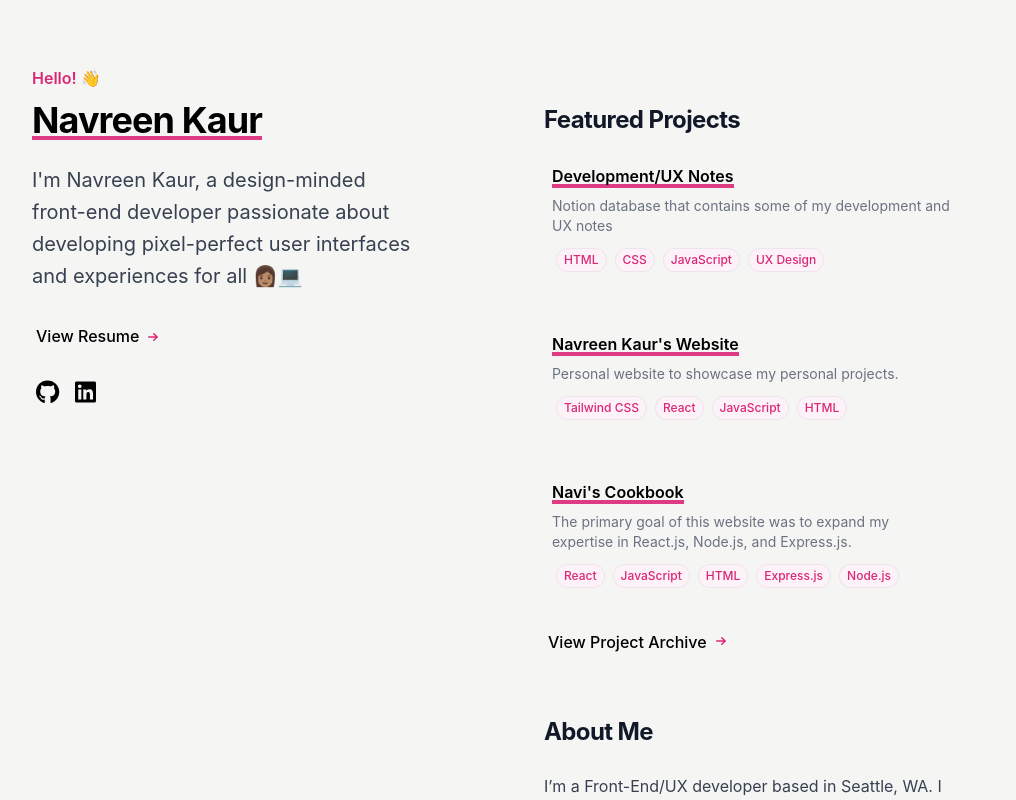
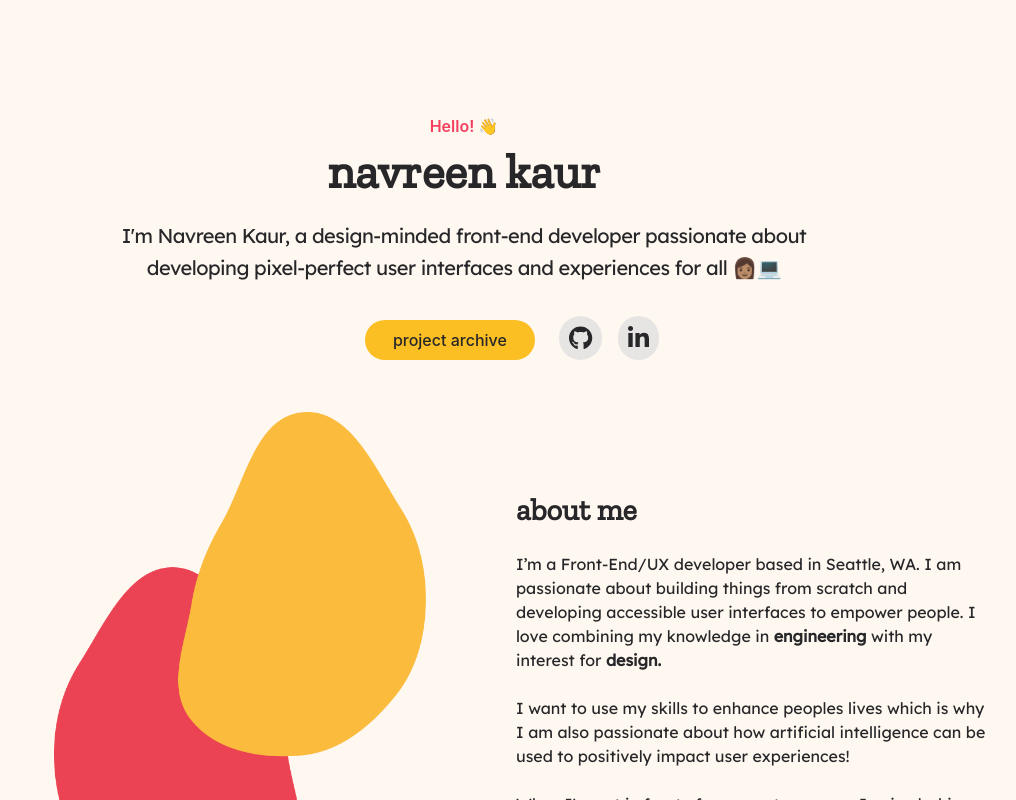
Before and after one commit to NavreenK/navreenk.github.io, a React (Create React App) app: page / in a window 1280 px wide. Shown: the top 800 px of the page, without its empty margins (144-1160 px from the left). Built offline with nearby package versions, Linux system fonts and the light colour scheme.

Commit message:
v2 of personal website

```diff
--- a/public/index.html
+++ b/public/index.html
@@ -15,6 +15,10 @@
       user's mobile device or desktop. See https://developers.google.com/web/fundamentals/web-app-manifest/
     -->
     <link rel="manifest" href="%PUBLIC_URL%/manifest.json" />
+    <link rel="stylesheet"
+    href="https://fonts.googleapis.com/css2?family=Zilla+Slab">
+    <link rel="stylesheet"
+    href="https://fonts.googleapis.com/css2?family=Lexend">
     <!--
       Notice the use of %PUBLIC_URL% in the tags above.
       It will be replaced with the URL of the `public` folder during the build.
@@ -26,7 +30,7 @@
     -->
     <title>Navreen Kaur</title>
   </head>
-  <body class="bg-stone-100">
+  <body class="bg-orange-50/[.50]">
     <noscript>You need to enable JavaScript to run this app.</noscript>
     <div id="root"></div>
     <!--
--- a/src/App.css
+++ b/src/App.css
@@ -42,18 +42,17 @@
 }
 
 .projectLink {
-    background:
-    linear-gradient(
-      to bottom,
-      var(--link-hover) 0%,
-      var(--link-hover) 100%
-    );
+    width: -webkit-fill-available;
+    text-align: -webkit-center;
     background-position: 0 100%;
     background-repeat: repeat-x;
     background-size: 4px 4px;
-    color: #000;
     text-decoration: none;
     transition: background-size 0.4s ease-in-out, background-image 0.4s ease-in-out;
+}
+
+.centerText {
+  text-align: -webkit-center;
 }
 
 .resumeLink {
@@ -66,7 +65,6 @@
     background-position: 0 100%;
     background-repeat: repeat-x;
     background-size: 4px 4px;
-    color: #000;
     text-decoration: none;
     transition: background-size 0.4s ease-in-out, background-image 0.4s ease-in-out;
 }
@@ -74,3 +72,17 @@
 .projectLink:hover {
   background-size: 4px 65%;
 }
+
+.headerFont {
+  font-family: 'Zilla Slab', serif;
+}
+.textFont {
+  font-family: 'Lexend', serif;
+}
+@media (max-width: 422px) {
+  .smallScreenButton {
+    display: grid;
+    margin-left: 0px;
+    margin-top: 19px;
+  }
+}
--- a/src/App.js
+++ b/src/App.js
@@ -1,35 +1,38 @@
 import './App.css';
 import { FontAwesomeIcon } from '@fortawesome/react-fontawesome'
 import { ArrowSmallRightIcon } from '@heroicons/react/20/solid'
-import { faGithub, faLinkedin } from '@fortawesome/free-brands-svg-icons';
+import { faGithub, faLinkedinIn } from '@fortawesome/free-brands-svg-icons';
 import Projects from './components/projects';
+import AboutMe from './components/aboutme';
 
 function App() {
   return (
     <div>
-      <div className="relative isolate overflow-hidden bg-stone-100 px-6 py-24 sm:py-32 lg:py-16 lg:overflow-visible lg:px-0">
-        <div className="m-auto grid max-w-2xl grid-cols-1 gap-x-8 max-w-screen-lg lg:grid-cols-2 lg:items-start lg:gap-y-10">
-          <div className="-ml-12 -mt-12 p-12 lg:sticky lg:top-4 lg:col-start-1 lg:row-span-2 lg:row-start-1 lg:overflow-hidden">
-            <div className="lg:pr-4 lg:mx-auto lg:grid lg:w-full lg:max-w-7xl lg:gap-x-8 lg:px-12">
-              <div className="lg:max-w-lg">
-                <p className="text-base font-semibold leading-7 text-pink-600">Hello! 👋</p>
-                <a href="https://www.linkedin.com/in/navreen-kaur-8b3098a3/" target="_blank"><h1 className="projectLink w-fit mt-2 text-3xl font-bold tracking-tight text-gray-900 sm:text-4xl">Navreen Kaur</h1></a>
-                <p className="mt-6 text-xl leading-8 text-gray-700">
+      <div className="relative isolate overflow-hidden bg-orange-50/[.50] px-6 py-24 sm:py-32 lg:py-16 lg:overflow-visible lg:px-0">
+        <div className="m-auto max-w-2xl max-w-screen-lg lg:items-start lg:gap-y-10">
+          <div className="sm:p-12 p-4 lg:top-4 lg:col-start-1 lg:row-span-2 lg:row-start-1 lg:overflow-hidden">
+            <div className="lg:pr-4 lg:mx-auto lg:grid justify-self-center lg:w-full lg:max-w-7xl lg:gap-x-8 lg:px-12">
+              <div className="lg:max-w-3xl">
+                <p className="centerText text-base font-semibold leading-7 text-rose-500">Hello! 👋</p>
+                <h1 className="headerFont projectLink w-fit mt-2 text-4xl font-bold text-zinc-800 sm:text-5xl">navreen kaur</h1>
+                <p className="centerText textFont mt-6 text-xl leading-8 text-zinc-800 tracking-tight">
                   I'm Navreen Kaur, a design-minded front-end developer passionate about developing pixel-perfect user interfaces and experiences for all 👩🏽💻
                 </p>
               </div>
-              <div className="group flex h-6 ml-1 mt-8">
-                <a className="font-medium underline decoration-stone-100 decoration-2 hover:decoration-pink-600" href="https://navreenk.github.io/resume.pdf" type="application/pdf" target="_blank">View Resume</a>
-                <ArrowSmallRightIcon style={{marginTop: "0.45rem"}} className="translate-x-1 -translate-y-1 group-hover:translate-x-2 group-hover:delay-75 h-5 w-5 flex-none text-pink-600" aria-hidden="true" />
-              </div>
-              <div className="h-6 ml-1 mt-8">
-                <a href="https://github.com/NavreenK" target="_blank"><FontAwesomeIcon className="h-6 mr-4 hover:text-pink-600" icon={faGithub} /></a>
-                <a href="https://www.linkedin.com/in/navreen-kaur-8b3098a3/" target="_blank"><FontAwesomeIcon className="h-6 mr-4 hover:text-pink-600" icon={faLinkedin} /></a>
+              <div className="group justify-center grid xs:flex mt-8">
+                <div className="self-center">
+                <a className="hidden font-medium text-zinc-800 rounded-full bg-amber-400 hover:bg-amber-500 px-7 py-2.5" href="https://navreenk.github.io/resume.pdf" type="application/pdf" target="_blank">view resume</a>
+                <a className="font-medium text-zinc-800 rounded-full bg-amber-400 hover:bg-amber-500 px-7 py-2.5 ml-2 xs:ml-4 smallScreenButton" href="https://navreenkaur.notion.site/navreenkaur/Navreen-s-Work-edbb3866c86f44a392b8bb4fb15fbc42" target="_blank">project archive</a>
+                </div>
+                <div className="xs:mt-0 mt-4 justify-self-center">
+                <a href="https://github.com/NavreenK" target="_blank"><FontAwesomeIcon className="h-6 p-2.5 mr-4 xs:ml-6 rounded-full bg-stone-200 text-zinc-800 hover:text-rose-500" icon={faGithub} /></a>
+                <a href="https://www.linkedin.com/in/navreen-kaur-8b3098a3/" target="_blank"><FontAwesomeIcon className="h-6 p-2.5 mr-4 rounded-full bg-stone-200 text-zinc-800 hover:text-rose-500" icon={faLinkedinIn} /></a>
+                </div>
               </div>
             </div>
           </div>
-          <Projects></Projects>
         </div>
+        <AboutMe></AboutMe>
       </div>
     </div>
   );
--- a/src/components/aboutme.js
+++ b/src/components/aboutme.js
@@ -1,10 +1,15 @@
 import { LinkIcon } from '@heroicons/react/20/solid'
+import aboutMeImg from '../nkDesign.png'
 
 function AboutMe() {
   return (
-    <div id="aboutMe">
-        <h2 className="mt-16 text-2xl font-bold tracking-tight text-gray-900">About Me</h2>
-        <p className="mt-6">
+    <div id="aboutMe" className="m-auto grid grid-cols-1 md:grid-cols-2 max-w-2xl max-w-screen-lg">
+      <div className="lg:col-start-1 lg:row-start-1 justify-self-center">
+      <img className="max-h-[500px]" src={aboutMeImg} loading="lazy" />
+      </div>
+      <div className="lg:row-start-1 lg:col-start-2 lg:ml-5 m-4">
+      <h2 className="headerFont mt-16 text-3xl font-bold text-zinc-800">about me</h2>
+        <p className="textFont text-zinc-800 mt-6">
                   I’m a Front-End/UX developer based in Seattle, WA.
                   I am passionate about building things from scratch and developing accessible user interfaces to empower people.
                   I love combining my knowledge in
@@ -16,6 +21,7 @@ function AboutMe() {
                   <br></br><br></br>
                   When I'm not in front of a computer screen, I enjoy baking, playing Tears of the Kingdom, and riding my bike.
         </p>
+      </div>
     </div>
   );
 }
--- a/tailwind.config.js
+++ b/tailwind.config.js
@@ -5,6 +5,26 @@ module.exports = {
   ],
   theme: {
     extend: {},
+    screens: {
+      'xxs': '422px',
+      // => @media (min-width: 422px) { ... }
+      'xs': '580px',
+      // => @media (min-width: 550px) { ... }
+      'sm': '640px',
+      // => @media (min-width: 640px) { ... }
+
+      'md': '768px',
+      // => @media (min-width: 768px) { ... }
+
+      'lg': '1024px',
+      // => @media (min-width: 1024px) { ... }
+
+      'xl': '1280px',
+      // => @media (min-width: 1280px) { ... }
+
+      '2xl': '1536px',
+      // => @media (min-width: 1536px) { ... }
+    }
   },
   plugins: [],
 }
```
Also changed, not shown: src/nkDesign.png (added), 1 other file (tests, documents, lock files or other folders).
